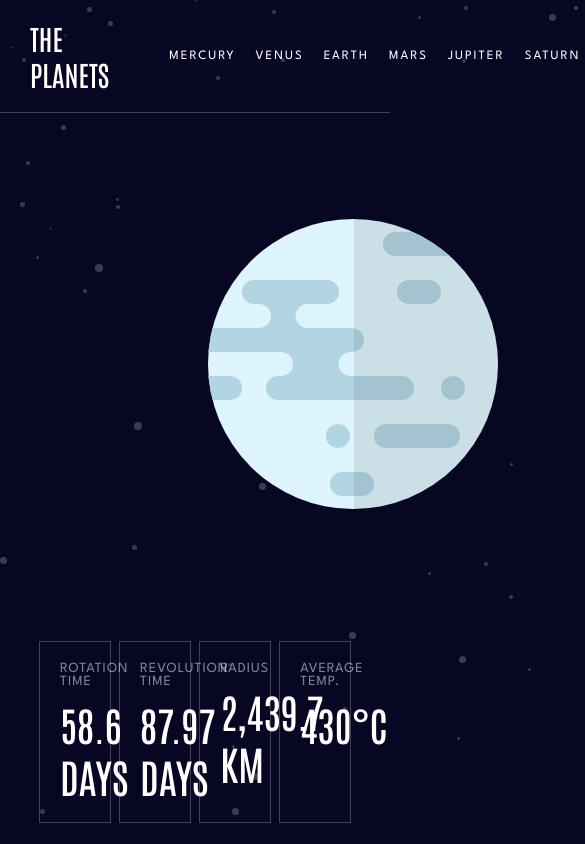
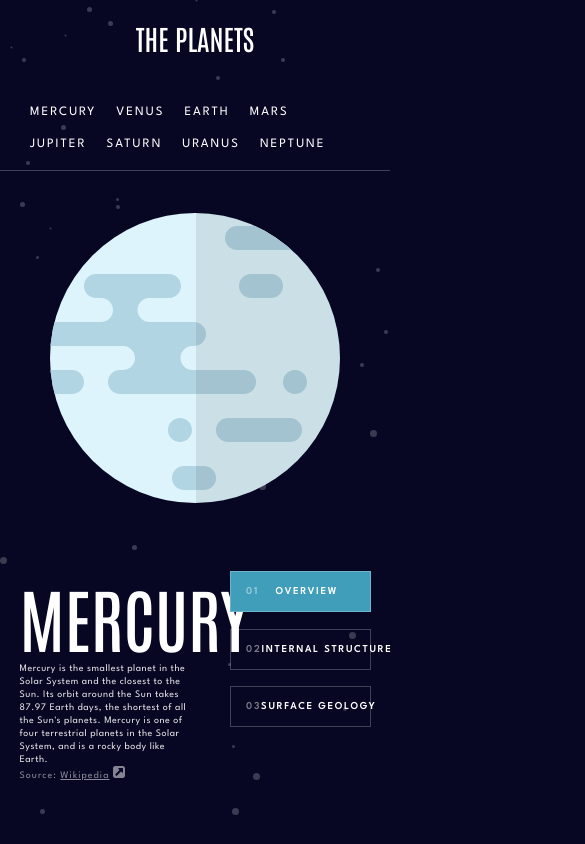
Before and after one commit to kpinlac93/FEM-Planets-fact-site, a plain HTML site: page index.html in a window 390 px wide. Shown: the top 844 px of the page, 585 px wide, since content can reach past the window. Drawn offline with Linux system fonts and the light colour scheme.

Commit message:
Add files via upload

```diff
--- a/index.html
+++ b/index.html
@@ -60,8 +60,8 @@
 
 
     <section class="mercury-article">
+      <div>
       <header><h1>MERCURY</h1></header>
-      <div>
         <article class="article-01">
           Mercury is the smallest planet in the Solar System and the closest to the Sun. Its orbit around the Sun takes 87.97 Earth days, the shortest of all the Sun's planets. Mercury is one of four terrestrial planets in the Solar System, and is a rocky body like Earth.
         </article>
--- a/style.css
+++ b/style.css
@@ -44,6 +44,7 @@ p, article, li, footer {
     font-family: 'League Spartan', sans-serif;
     font-size: 14px;
 }
+
 
 
 /* Specific Planet */
@@ -185,7 +186,7 @@ article {
 }
 .article-nav div {
     display: grid;
-    grid-template-columns: 25% 25% 25% 25%;
+    grid-template-columns: auto auto;
     border: 1px solid rgba(255, 255, 255, 0.233);
     padding: 15px;
 }
@@ -223,3 +224,102 @@ aside div p {
 aside div h2 {
     text-transform: uppercase;
 }
+
+
+
+
+/* Tablet */
+@media (max-width: 1100px) {
+    body {
+        height: auto;
+    }
+    main {
+        margin: 50px 5vw;
+        margin-top: 0;
+        display: flex;
+        flex-direction: column;
+        justify-content: flex-start;
+    }
+    nav {
+        flex-direction: column;
+        gap: 50px;
+        position: relative;
+    }
+    nav ul {
+        flex-wrap: wrap;
+    }
+    .flex {
+        flex-direction: column;
+        height: auto;
+    }
+    section {
+        flex-direction: row;
+        margin-top: -15vh;
+        justify-content: space-between;
+    }
+    section {
+        display: grid;
+        grid-template-columns: 50% 40%;
+    }
+    aside {
+        position: relative;
+        margin-bottom: 5vh;
+    }
+    figure img {
+        height: 50%;
+        width: auto;
+    }
+    .mercury, .venus, .earth, .mars,
+    .jupiter, .saturn, .uranus, .neptune {
+        margin: 0;
+        margin-top: 5vh;
+        margin-bottom: 15vh;
+    }
+    .saturn {
+        margin-bottom: 10vh;
+    }
+    h1 {
+        font-size: 70px;
+        font-weight: 500;
+    }
+    h2 {
+        font-size: 30px;
+        font-weight: 500;
+    }
+    h3 {
+        font-size: 12px;
+        font-weight: bold;
+        letter-spacing: 2.6px;
+    }
+    p, article, li, footer {
+        font-family: 'League Spartan', sans-serif;
+        font-size: 12px;
+    }
+    .sect-num {
+        margin-left: 00px;
+        color: rgba(255, 255, 255, 0.466);
+    }
+    aside div h2 {
+        white-space: nowrap;
+    }
+    .article-nav {
+        min-width: 0;
+    }
+}
+
+
+/* Mobile */
+@media (max-width: 800px) {
+    aside {
+        display: flex;
+        flex-direction: column;
+    }
+    figure img {
+        height: 25%;
+        width: auto;
+    }
+    p, article, li, footer {
+        font-family: 'League Spartan', sans-serif;
+        font-size: 10px;
+    }
+}
```
Also changed, not shown: earth.html (+1 -1 lines), jupiter.html (+1 -1 lines), mars.html (+1 -1 lines), neptune.html (+1 -1 lines), saturn.html (+1 -1 lines), uranus.html (+1 -1 lines), venus.html (+1 -1 lines), app.js (line endings or trailing spaces).
